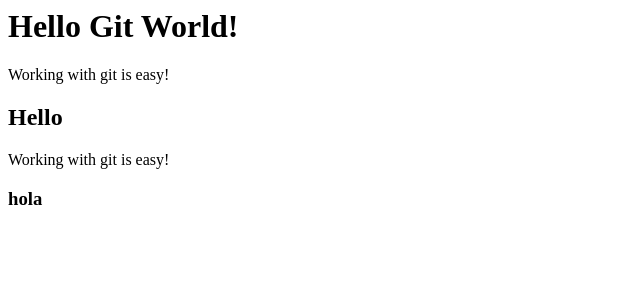
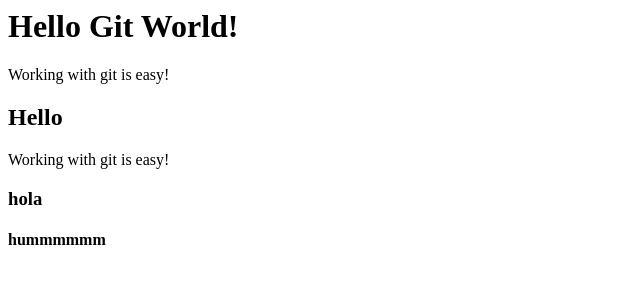
Before and after one commit to Vkhati/GitGitHubMasterclass, a plain HTML site: page index.html in a window 1280 px wide. Shown: the whole page, without its empty margins (0-640 px from the left). Drawn offline with Linux system fonts and the light colour scheme.

Commit message:
humm changes

```diff
--- a/index.html
+++ b/index.html
@@ -11,3 +11,6 @@
     <p>Working with git is easy!</p>
 </div>
 <h3>hola</h3>
+
+
+<h4>hummmmmm</h4>
```
